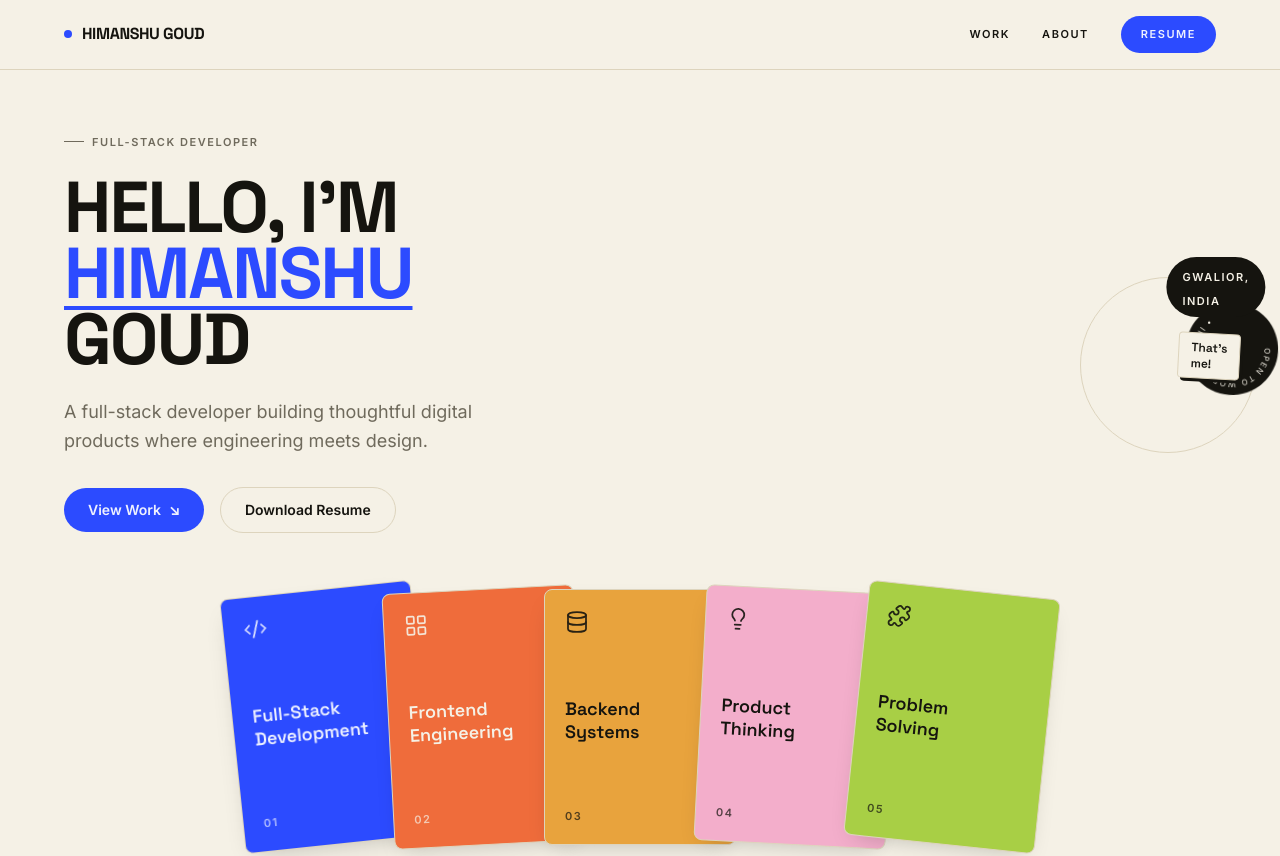
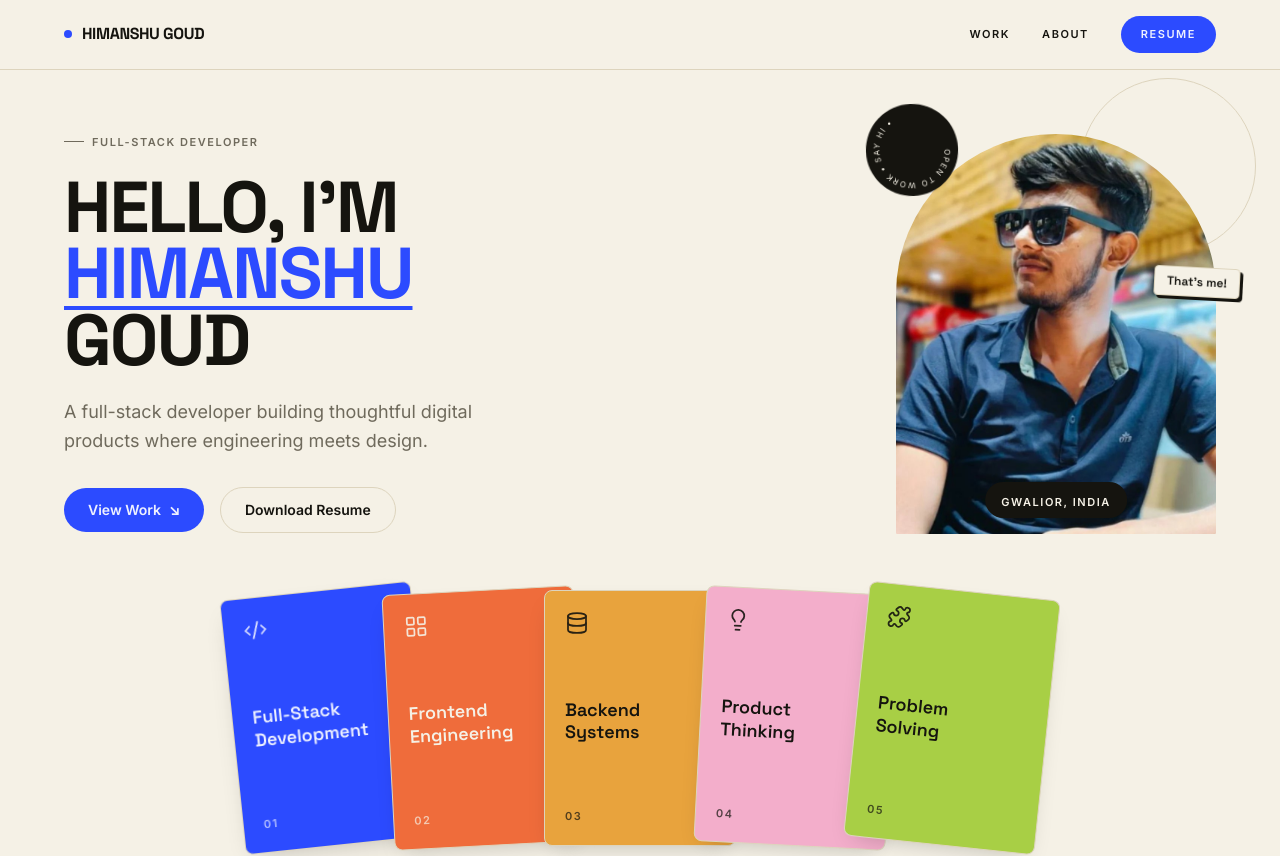
Before and after one commit to himanshugoud/himanshu-portfolio, a Next.js app: page / in a window 1280 px wide. Shown: the top 856 px of the page. Built offline with nearby package versions, Linux system fonts and the light colour scheme.

Commit message:
Fix hero photo not rendering (grid sizing bug)

```diff
--- a/src/components/Hero.tsx
+++ b/src/components/Hero.tsx
@@ -27,7 +27,7 @@ export default function Hero() {
       variants={container}
       initial="hidden"
       animate="show"
-      className="content-col grid gap-14 pb-8 pt-10 md:grid-cols-[1fr_auto] md:items-center md:justify-between md:gap-24 md:pt-16 lg:gap-32"
+      className="content-col grid gap-14 pb-8 pt-10 md:grid-cols-[1fr_18rem] md:items-center md:gap-24 md:pt-16 lg:grid-cols-[1fr_20rem] lg:gap-32"
     >
       {/* ---------- Copy column ---------- */}
       <div className="flex flex-col gap-6 md:max-w-md lg:max-w-lg">
@@ -85,7 +85,7 @@ export default function Hero() {
       {/* ---------- Photo composition ---------- */}
       <motion.div
         variants={item}
-        className="relative mx-auto w-full max-w-[19rem] pt-6 sm:max-w-xs md:pt-0"
+        className="relative mx-auto w-full max-w-[19rem] pt-6 sm:max-w-xs md:max-w-none md:pt-0"
       >
         {/* decorative ring — large, overlapping the top of the composition */}
         <span
```
